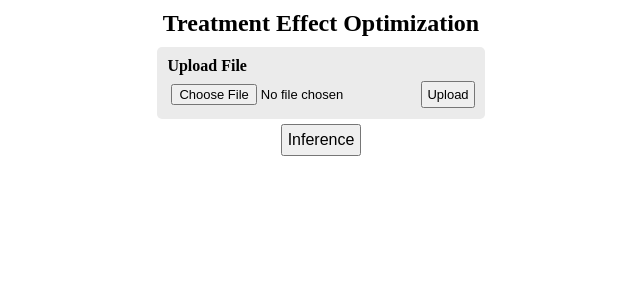
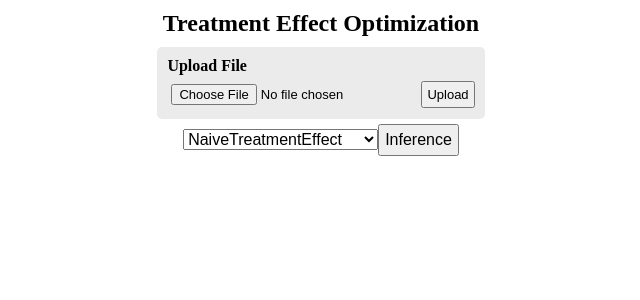
Before and after one commit to zundamo-ti/causal-inference, a React (Vite) app in the folder frontend/: page / in a window 1280 px wide. Shown: the top 300 px of the page, without its empty margins (319-959 px from the left). Built offline with nearby package versions, Linux system fonts and the light colour scheme.

Commit message:
inferece mode to be selectable

```diff
--- a/frontend/src/components/Inference/Button.tsx
+++ b/frontend/src/components/Inference/Button.tsx
@@ -2,8 +2,17 @@ import { useRecoilState, useRecoilValue } from "recoil";
 import { GraphValue } from "../Graph";
 import { OutcomeValue, TreatmentValue } from "../Graph/states";
 import { TableState } from "../Upload/states";
-import { InferenceResultState } from "./states";
+import { InferenceModeState, InferenceResultState } from "./states";
 import styles from "../../styles/components/Inference/Button.module.scss";
+import { useEffect } from "react";
+
+function isInferenceMode(object: any): object is InferenceMode {
+  return (
+    object === "NaiveTreatmentEffect" ||
+    object === "AverageTreatmentEffect" ||
+    object === "LinearRegressionEffect"
+  );
+}
 
 export default function InferenceButton() {
   const graph = useRecoilValue(GraphValue);
@@ -12,11 +21,26 @@ export default function InferenceButton() {
   const outcome = useRecoilValue(OutcomeValue);
   const [inferenceResult, setInferenceResult] =
     useRecoilState(InferenceResultState);
+  const [inferenceMode, setInferenceMode] = useRecoilState(InferenceModeState);
+
+  useEffect(() => setInferenceMode({ mode: "NaiveTreatmentEffect" }), []);
 
   return (
     <div className={styles.button}>
+      <select
+        onChange={(e) => {
+          const mode = e.target.value;
+          if (!isInferenceMode(mode)) return;
+          setInferenceMode({ mode });
+        }}
+      >
+        <option>{"NaiveTreatmentEffect"}</option>
+        <option>{"AverageTreatmentEffect"}</option>
+        <option>{"LinearRegressionEffect"}</option>
+      </select>
       <button
         onClick={async () => {
+          const mode = inferenceMode.mode;
           if (!treatment) {
             alert("介入変数を選択してください");
             return;
@@ -25,9 +49,13 @@ export default function InferenceButton() {
             alert("アウトカム変数を選択してください");
             return;
           }
+          if (!mode) {
+            alert("推論モードを選択してください");
+            return;
+          }
           const res = await fetch("/api/inference", {
             method: "post",
-            body: JSON.stringify({ graph, table, treatment, outcome }),
+            body: JSON.stringify({ graph, table, treatment, outcome, mode }),
             headers: {
               "Content-Type": "application/json",
             },
--- a/frontend/src/components/Inference/states.ts
+++ b/frontend/src/components/Inference/states.ts
@@ -4,3 +4,8 @@ export const InferenceResultState: RecoilState<InferenceResult> = atom({
   key: "InferenceResultState",
   default: {},
 });
+
+export const InferenceModeState: RecoilState<{ mode?: InferenceMode }> = atom({
+  key: "InferenceModeState",
+  default: {},
+});
--- a/frontend/src/styles/components/Inference/Result.module.scss
+++ b/frontend/src/styles/components/Inference/Result.module.scss
@@ -9,7 +9,7 @@
       border-radius: 5px;
 
       &.key {
-        width: 25%;
+        width: 50%;
       }
     }
     td {
```
Also changed, not shown: frontend/src/components/common.d.ts (+6 -2 lines).
